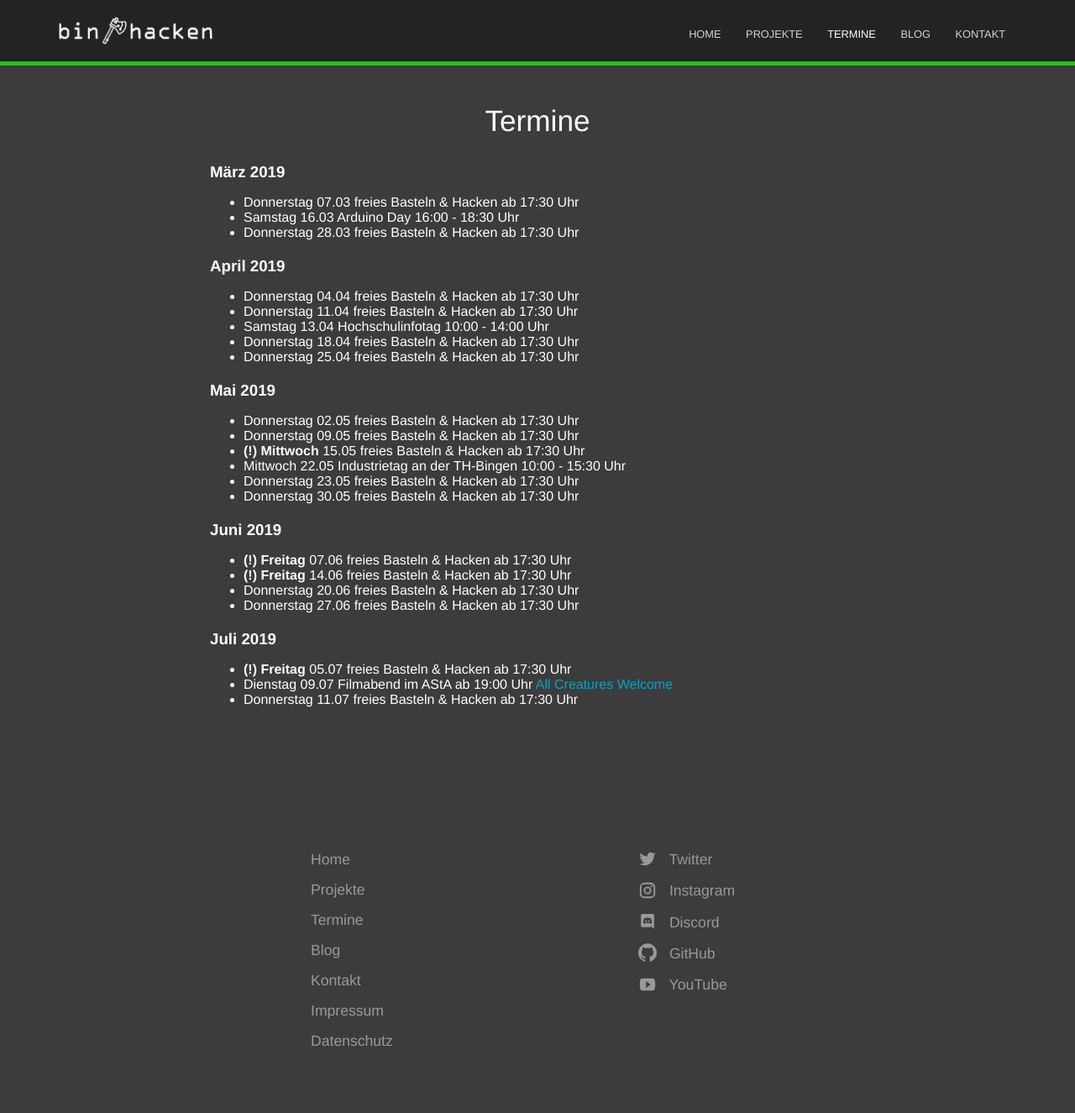
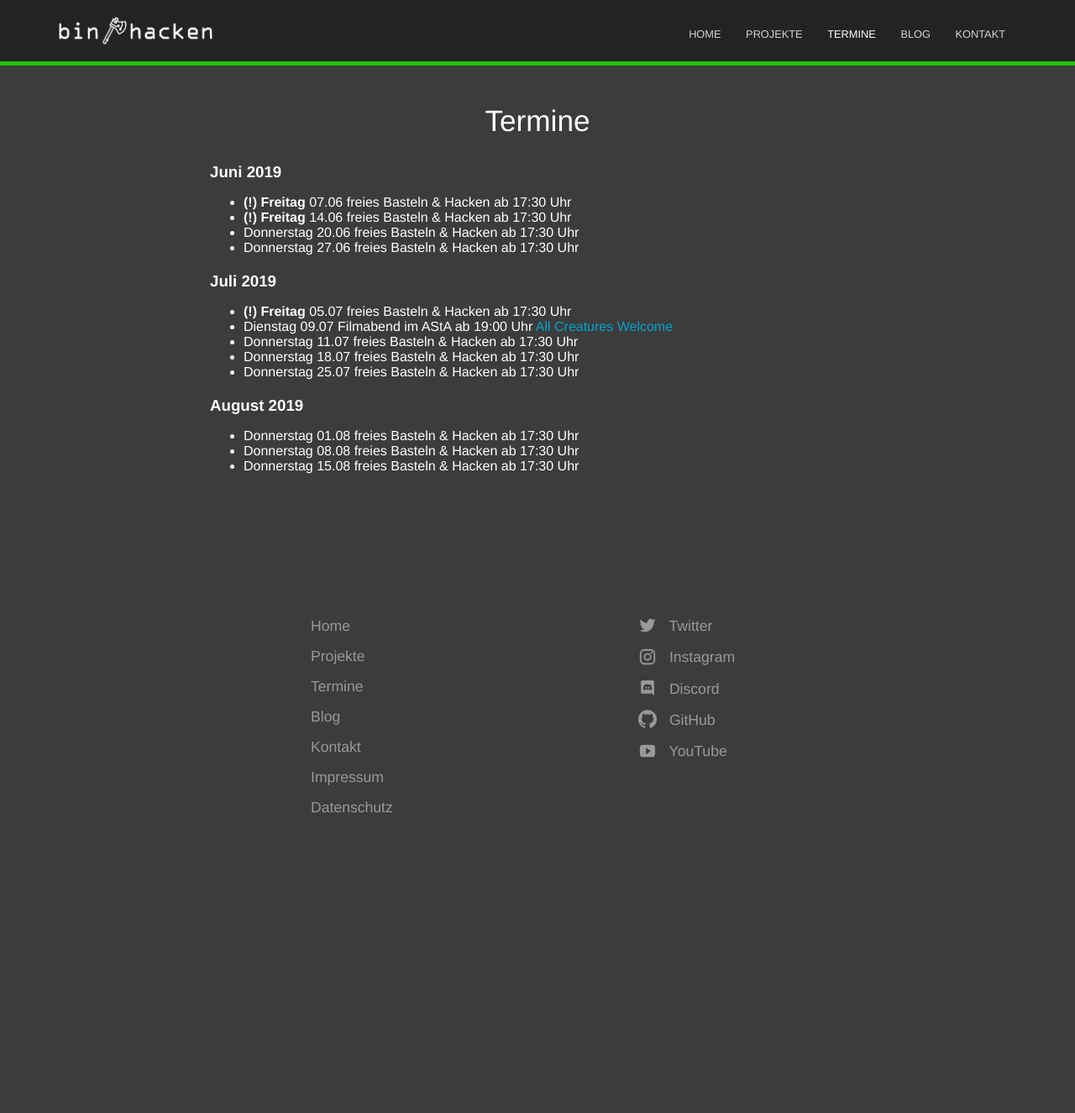
Before and after one commit to BinHacken/BinHacken.github.io, a Jekyll site: the page built from calender.md, in a window 1280 px wide. Shown: the whole page at 84% size. Built offline with Jekyll 4.4.1, drawn with Linux system fonts in a browser that asks for light colours; after the commit the page ends 1047 px from its top, so only the background shows below that; part of the change alters nothing that is shown.

Commit message:
Neue Termine

```diff
--- a/calender.md
+++ b/calender.md
@@ -2,19 +2,21 @@
 title: Termine
 description:
 ---
-
+<!--
 ### März 2019
 - Donnerstag 07.03 freies Basteln & Hacken ab 17:30 Uhr
 - Samstag 16.03 Arduino Day 16:00 - 18:30 Uhr
 - Donnerstag 28.03 freies Basteln & Hacken ab 17:30 Uhr
-
+-->
+<!--
 ### April 2019
 - Donnerstag 04.04 freies Basteln & Hacken ab 17:30 Uhr
 - Donnerstag 11.04 freies Basteln & Hacken ab 17:30 Uhr
 - Samstag 13.04 Hochschulinfotag 10:00 - 14:00 Uhr
 - Donnerstag 18.04 freies Basteln & Hacken ab 17:30 Uhr
 - Donnerstag 25.04 freies Basteln & Hacken ab 17:30 Uhr
-
+-->
+<!--
 ### Mai 2019
 - Donnerstag 02.05 freies Basteln & Hacken ab 17:30 Uhr
 - Donnerstag 09.05 freies Basteln & Hacken ab 17:30 Uhr
@@ -22,7 +24,7 @@ description:
 - Mittwoch 22.05 Industrietag an der TH-Bingen 10:00 - 15:30 Uhr
 - Donnerstag 23.05 freies Basteln & Hacken ab 17:30 Uhr
 - Donnerstag 30.05 freies Basteln & Hacken ab 17:30 Uhr
-
+-->
 ### Juni 2019
 - **(!) Freitag** 07.06 freies Basteln & Hacken ab 17:30 Uhr
 - **(!) Freitag** 14.06 freies Basteln & Hacken ab 17:30 Uhr
@@ -33,3 +35,10 @@ description:
 - **(!) Freitag** 05.07 freies Basteln & Hacken ab 17:30 Uhr
 - Dienstag 09.07 Filmabend im AStA ab 19:00 Uhr [All Creatures Welcome](https://sandratrostel.de/acw/)
 - Donnerstag 11.07 freies Basteln & Hacken ab 17:30 Uhr
+- Donnerstag 18.07 freies Basteln & Hacken ab 17:30 Uhr
+- Donnerstag 25.07 freies Basteln & Hacken ab 17:30 Uhr
+
+### August 2019
+- Donnerstag 01.08 freies Basteln & Hacken ab 17:30 Uhr
+- Donnerstag 08.08 freies Basteln & Hacken ab 17:30 Uhr
+- Donnerstag 15.08 freies Basteln & Hacken ab 17:30 Uhr
```
